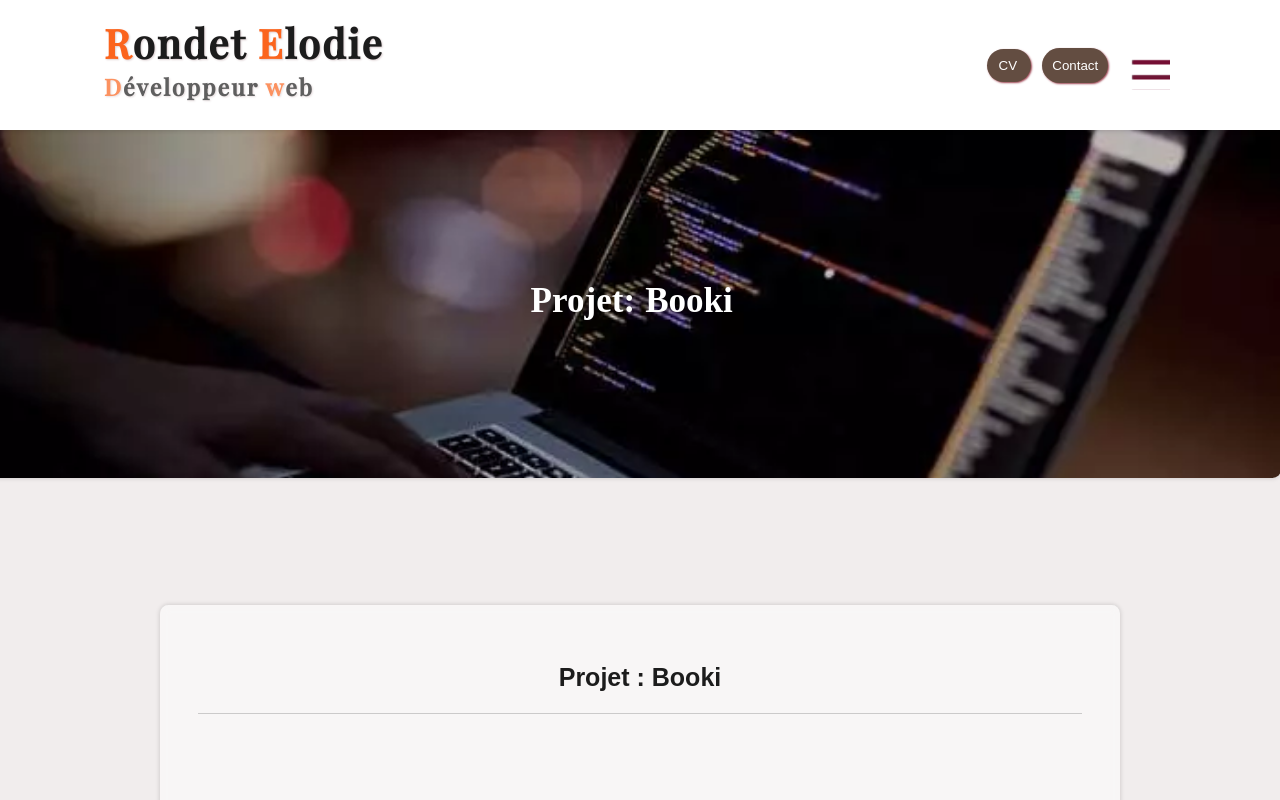
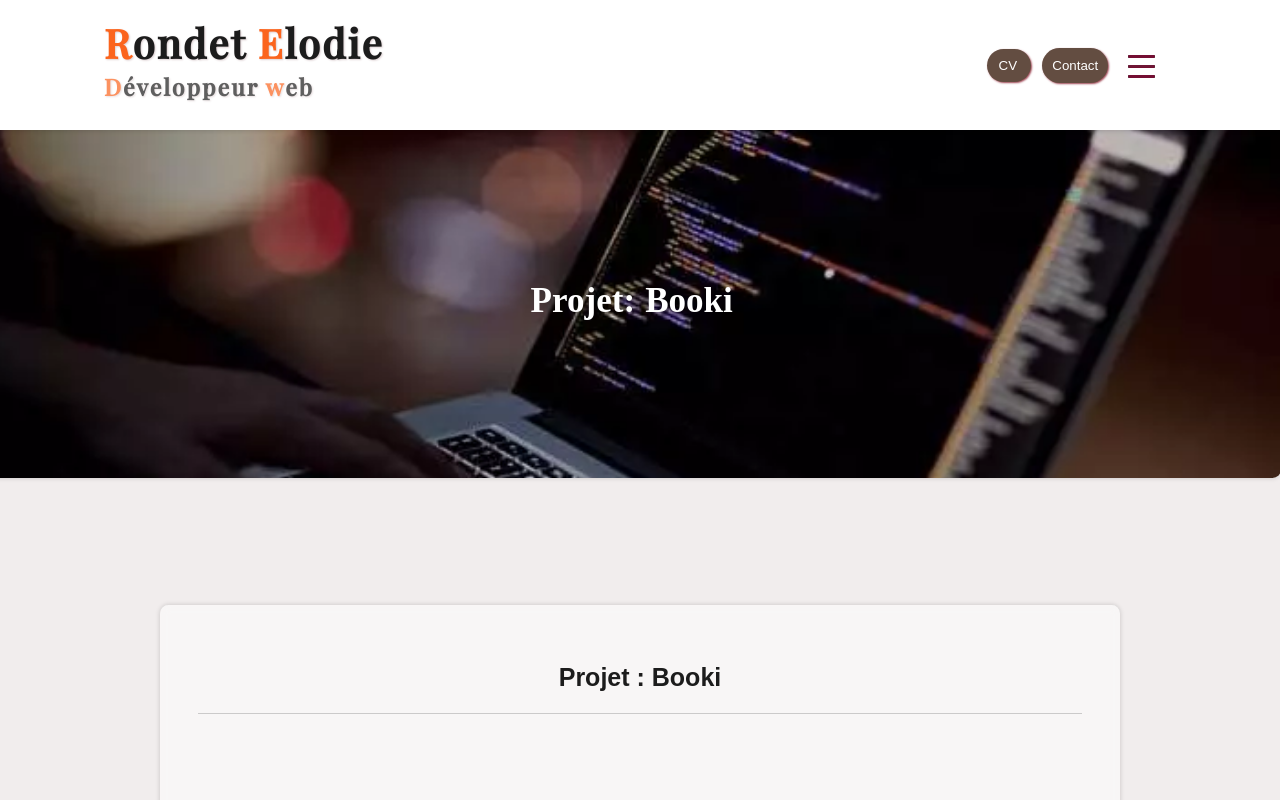
Before and after one commit to elodie-rondet/portfolio, a React (Create React App) app: page /Booki in a window 1280 px wide. Shown: the top 800 px of the page. Built offline with nearby package versions, Linux system fonts and the light colour scheme.

Commit message:
"sauvegarde"

```diff
--- a/src/components/Layout/Header.jsx
+++ b/src/components/Layout/Header.jsx
@@ -62,7 +62,7 @@ let content = document.querySelector("textarea#test").value;
 			<div className="header_links">
 				<div className="container">
 					<label className="btn btn-open" htmlFor="nav">
-						<img src={MenuBurger} alt="menumenu" className="menu-burger" width="72" height="63" onClick={() => {setClose(!close)
+						<img src={MenuBurger} alt="menumenu" className="menu-burger" onClick={() => {setClose(!close)
 					}
 
 					}></img>
--- a/src/sass/header.scss
+++ b/src/sass/header.scss
@@ -370,6 +370,7 @@ padding-left: 20%;
 
 .menu-burger {
 margin-top: -5%;
+aspect-ratio: 	8/7;
 @media(min-width: 767.01px) and (max-width: 1023px){
   margin-top: 80%;
   margin-right: 50%;
```
